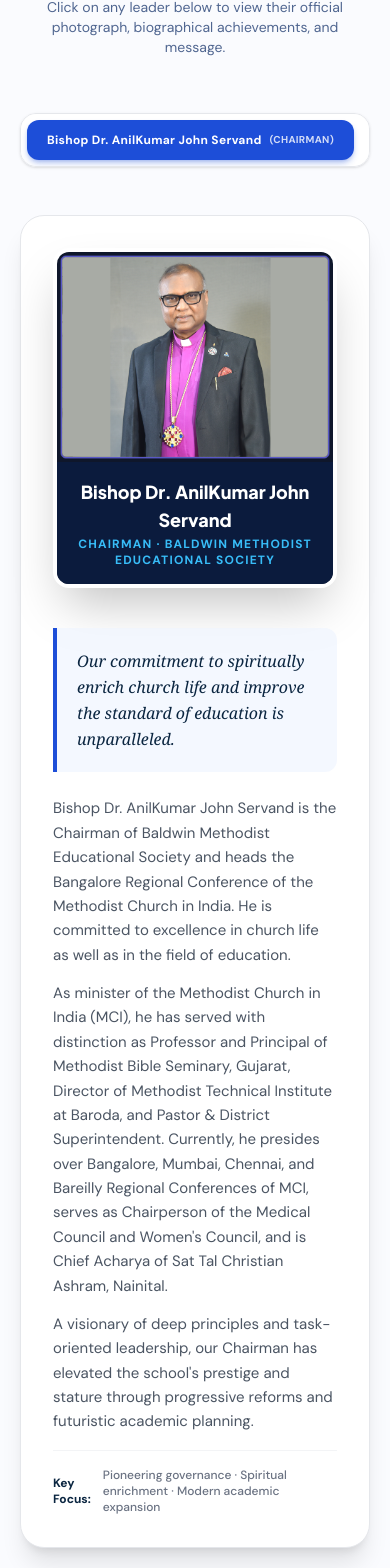
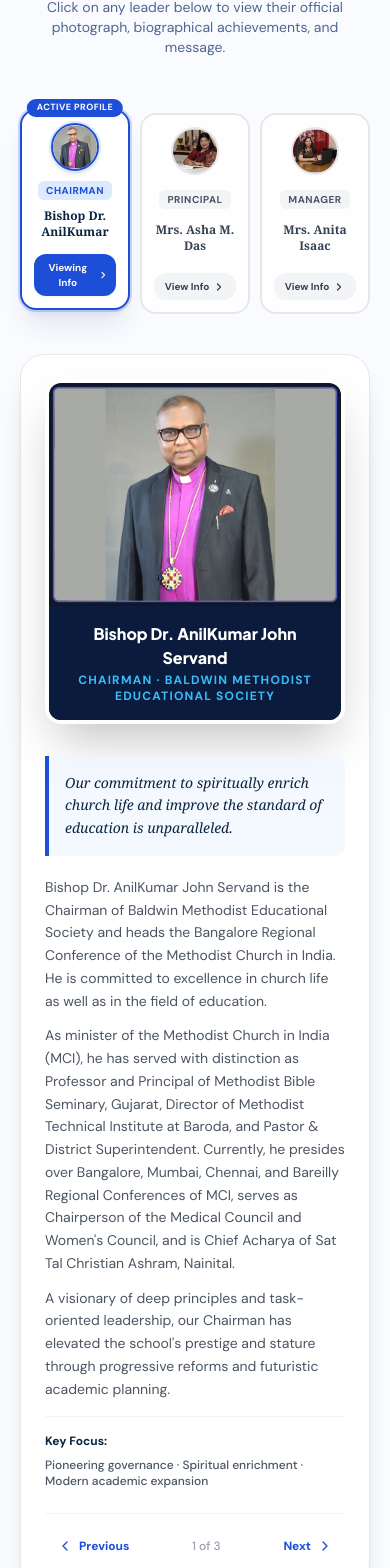
Before and after one commit to amansinghtco-beep/BGHS, a React (Vite) app: page /about in a window 390 px wide. Shown: the part 5840-7408 px from the top of the page. Built offline with nearby package versions, Linux system fonts and the light colour scheme; a web font is replaced by a local one.

Commit message:
Fix leadership tabs overflow and ensure all leader names and View Info buttons are responsive and fully clickable on mobile

```diff
--- a/src/app/InteractiveAbout.tsx
+++ b/src/app/InteractiveAbout.tsx
@@ -212,6 +212,7 @@ export default function InteractiveAbout() {
     {
       id: "chairman",
       name: "Bishop Dr. AnilKumar John Servand",
+      shortName: "Bishop Dr. AnilKumar",
       role: "Chairman",
       organization: "Baldwin Methodist Educational Society",
       image: "/chairman-full.png",
@@ -226,6 +227,7 @@ export default function InteractiveAbout() {
     {
       id: "principal",
       name: "Mrs. Asha Margaret Das",
+      shortName: "Mrs. Asha M. Das",
       role: "Principal",
       organization: "Baldwin Girls' High School",
       image: "/principal-full.png",
@@ -240,6 +242,7 @@ export default function InteractiveAbout() {
     {
       id: "manager",
       name: "Mrs. Anita Isaac",
+      shortName: "Mrs. Anita Isaac",
       role: "Manager",
       organization: "Baldwin Girls' High School",
       image: "/manager-full.png",
@@ -554,30 +557,73 @@ export default function InteractiveAbout() {
             </p>
           </div>
 
-          {/* Interactive Leader Switcher Tabs */}
-          <div className="flex justify-center mb-12">
-            <div className="inline-flex p-1.5 rounded-2xl bg-white border border-gray-200 shadow-sm max-w-full overflow-x-auto">
-              {leadersData.map((leader, idx) => (
+          {/* Responsive Leader Selector Cards — 3 Columns on Mobile & Desktop */}
+          <div className="grid grid-cols-3 gap-2.5 sm:gap-4 max-w-4xl mx-auto mb-10">
+            {leadersData.map((leader, idx) => {
+              const isActive = activeLeader === idx;
+              return (
                 <button
                   key={leader.id}
                   type="button"
                   onClick={() => setActiveLeader(idx)}
-                  className={`flex items-center gap-2 px-5 py-3 rounded-xl text-xs sm:text-sm font-bold tracking-wide transition-all cursor-pointer whitespace-nowrap ${
-                    activeLeader === idx
-                      ? "bg-[#1D4ED8] text-white shadow-md shadow-[#1D4ED8]/30"
-                      : "text-gray-600 hover:text-[#1D4ED8]"
+                  className={`flex flex-col items-center justify-between p-3 sm:p-5 rounded-2xl border-2 transition-all cursor-pointer text-center relative group ${
+                    isActive
+                      ? "bg-white border-[#1D4ED8] shadow-xl shadow-blue-900/10 ring-2 ring-[#1D4ED8]/20 -translate-y-1"
+                      : "bg-white/80 hover:bg-white border-gray-200 hover:border-blue-300 hover:shadow-md"
                   }`}
                 >
-                  <span>{leader.name}</span>
-                  <span className="text-[10px] uppercase font-bold opacity-80">({leader.role})</span>
+                  {/* Active Indicator Top Tag */}
+                  {isActive && (
+                    <span className="absolute -top-3 left-1/2 -translate-x-1/2 bg-[#1D4ED8] text-white text-[9px] sm:text-[10px] font-extrabold uppercase px-2.5 py-0.5 rounded-full shadow-xs tracking-wider whitespace-nowrap">
+                      Active Profile
+                    </span>
+                  )}
+
+                  {/* Leader Circular Avatar with official framing */}
+                  <div className={`h-12 w-12 sm:h-16 sm:w-16 rounded-full overflow-hidden mb-2.5 border-2 transition-transform duration-300 group-hover:scale-105 shrink-0 ${
+                    isActive ? "border-[#1D4ED8] shadow-md ring-2 ring-blue-100" : "border-gray-200"
+                  }`}>
+                    <img
+                      src={leader.image}
+                      alt={leader.name}
+                      className="w-full h-full object-cover object-top"
+                    />
+                  </div>
+
+                  {/* Role Badge */}
+                  <span className={`text-[10px] sm:text-xs font-bold uppercase tracking-wider px-2 py-0.5 rounded-md mb-1 ${
+                    isActive ? "bg-blue-100 text-[#1D4ED8]" : "bg-gray-100 text-gray-600"
+                  }`}>
+                    {leader.role}
+                  </span>
+
+                  {/* Name (Responsive: short on mobile, full on tablet/desktop) */}
+                  <h4 className={`font-serif font-bold text-xs sm:text-sm lg:text-base leading-snug line-clamp-2 min-h-[2.5rem] flex items-center justify-center ${
+                    isActive ? "text-[#0A2540]" : "text-gray-700"
+                  }`}>
+                    <span className="hidden sm:inline">{leader.name}</span>
+                    <span className="sm:hidden">{leader.shortName}</span>
+                  </h4>
+
+                  {/* Explicit View Info Button */}
+                  <div className={`mt-2.5 w-full py-1.5 px-2 rounded-xl text-[10px] sm:text-xs font-bold transition-all flex items-center justify-center gap-1 ${
+                    isActive
+                      ? "bg-[#1D4ED8] text-white shadow-xs"
+                      : "bg-gray-100 text-gray-700 group-hover:bg-[#1D4ED8] group-hover:text-white"
+                  }`}>
+                    <span>{isActive ? "Viewing Info" : "View Info"}</span>
+                    <svg className="w-3 h-3" viewBox="0 0 24 24" fill="none" stroke="currentColor" strokeWidth="2.5" strokeLinecap="round" strokeLinejoin="round">
+                      <polyline points="9 18 15 12 9 6" />
+                    </svg>
+                  </div>
                 </button>
-              ))}
-            </div>
+              );
+            })}
           </div>
 
           {/* Active Leader Full Profile Card with Big Uncropped High-Res Picture */}
-          <div className="bg-white rounded-3xl p-8 sm:p-12 border border-gray-200 shadow-xl">
-            <div className="grid lg:grid-cols-12 gap-10 items-start">
+          <div className="bg-white rounded-3xl p-6 sm:p-12 border border-gray-200 shadow-xl transition-all">
+            <div className="grid lg:grid-cols-12 gap-8 lg:gap-10 items-start">
               {/* Leader Photo with Official Rounded Framing */}
               <div className="lg:col-span-5 flex justify-center">
                 <div className="w-full max-w-[420px] rounded-2xl overflow-hidden border-4 border-white shadow-2xl bg-slate-900 group">
@@ -587,7 +633,7 @@ export default function InteractiveAbout() {
                     className="w-full h-auto object-cover transition-transform duration-700 group-hover:scale-105"
                   />
                   <div className="p-4 bg-[#0b1b3d] text-white text-center">
-                    <h4 className="font-display font-extrabold text-lg text-white">
+                    <h4 className="font-display font-extrabold text-base sm:text-lg text-white">
                       {leadersData[activeLeader].name}
                     </h4>
                     <p className="text-xs text-[#38BDF8] font-bold tracking-widest uppercase mt-0.5">
@@ -599,23 +645,52 @@ export default function InteractiveAbout() {
 
               {/* Bio & Vision */}
               <div className="lg:col-span-7 space-y-4">
-                <div className="bg-blue-50/70 border-l-4 border-[#1D4ED8] p-5 rounded-r-xl">
-                  <p className="font-serif italic text-base sm:text-lg text-[#0A2540] leading-relaxed">
+                <div className="bg-blue-50/70 border-l-4 border-[#1D4ED8] p-4 sm:p-5 rounded-r-xl">
+                  <p className="font-serif italic text-sm sm:text-base lg:text-lg text-[#0A2540] leading-relaxed">
                     {leadersData[activeLeader].quote}
                   </p>
                 </div>
 
-                <div className="space-y-3.5 text-[15px] sm:text-base leading-relaxed text-[#4b5563] pt-2">
+                <div className="space-y-3 text-sm sm:text-base leading-relaxed text-[#4b5563] pt-1">
                   {leadersData[activeLeader].bio.map((para, i) => (
                     <p key={i}>{para}</p>
                   ))}
                 </div>
 
-                <div className="pt-4 border-t border-gray-100 flex items-center gap-3">
+                <div className="pt-4 border-t border-gray-100 flex flex-wrap items-center gap-2">
                   <span className="text-xs font-bold text-[#0A2540]">Key Focus:</span>
-                  <span className="text-xs text-gray-500 font-medium">
+                  <span className="text-xs text-gray-600 font-medium">
                     {leadersData[activeLeader].focus}
                   </span>
+                </div>
+
+                {/* Quick Prev / Next Leader Switcher Controls */}
+                <div className="flex items-center justify-between border-t border-gray-100 pt-4 mt-6">
+                  <button
+                    type="button"
+                    onClick={() => setActiveLeader((prev) => (prev > 0 ? prev - 1 : leadersData.length - 1))}
+                    className="inline-flex items-center gap-1.5 text-xs font-bold text-[#1D4ED8] hover:text-[#0A2540] px-3 py-2 rounded-xl hover:bg-blue-50 transition cursor-pointer"
+                  >
+                    <svg className="w-4 h-4" viewBox="0 0 24 24" fill="none" stroke="currentColor" strokeWidth="2" strokeLinecap="round" strokeLinejoin="round">
+                      <polyline points="15 18 9 12 15 6" />
+                    </svg>
+                    <span>Previous</span>
+                  </button>
+
+                  <span className="text-xs text-gray-400 font-medium">
+                    {activeLeader + 1} of {leadersData.length}
+                  </span>
+
+                  <button
+                    type="button"
+                    onClick={() => setActiveLeader((prev) => (prev < leadersData.length - 1 ? prev + 1 : 0))}
+                    className="inline-flex items-center gap-1.5 text-xs font-bold text-[#1D4ED8] hover:text-[#0A2540] px-3 py-2 rounded-xl hover:bg-blue-50 transition cursor-pointer"
+                  >
+                    <span>Next</span>
+                    <svg className="w-4 h-4" viewBox="0 0 24 24" fill="none" stroke="currentColor" strokeWidth="2" strokeLinecap="round" strokeLinejoin="round">
+                      <polyline points="9 18 15 12 9 6" />
+                    </svg>
+                  </button>
                 </div>
               </div>
             </div>
```
Also changed, not shown: src/app/NewsEventsPage.tsx (line endings or trailing spaces).
